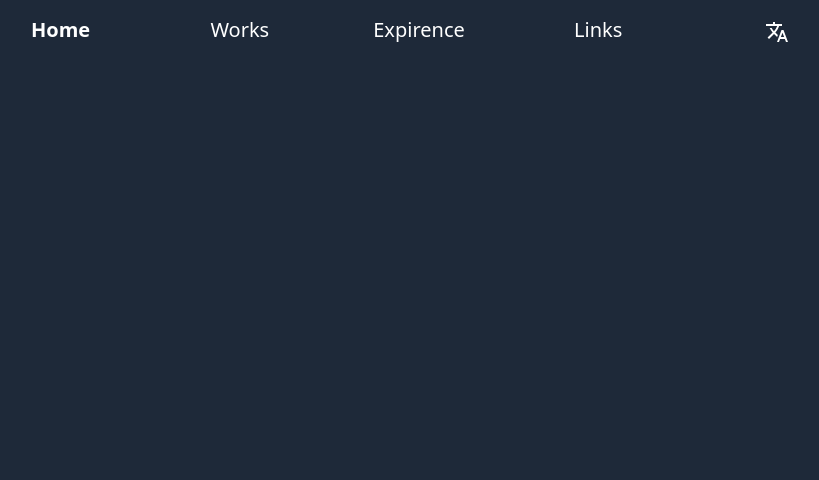
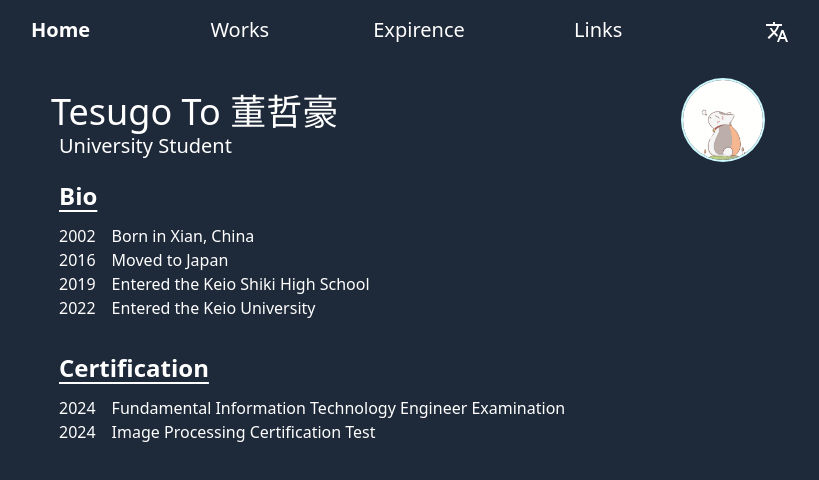
Before and after one commit to tetsugo02/my-homepage, a React (Vite) app: page /my-homepage/experience in a window 1280 px wide. Shown: the top 480 px of the page, without its empty margins (221-1040 px from the left). Built offline with nearby package versions, Linux system fonts and the light colour scheme.

Commit message:
デプロイ設定の更新とルーティングのベースパスを追加: gh-pagesのデプロイコマンドを修正し、アバター画像のパスを更新

```diff
--- a/package.json
+++ b/package.json
@@ -9,7 +9,7 @@
 		"build": "tsc -b && vite build",
 		"lint": "eslint .",
 		"preview": "vite preview",
-		"deploy": "npm run build && gh-pages -d build -m \"Updates --skip-ci\""
+		"deploy": "gh-pages -d dist"
 	},
 	"dependencies": {
 		"@emotion/react": "^11.14.0",
--- a/src/App.tsx
+++ b/src/App.tsx
@@ -5,11 +5,10 @@ import Works from "./components/pages/works";
 import Home from "./components/pages/home";
 import { BrowserRouter, Routes, Route } from "react-router";
 
-
 const App = () => {
 	return (
 		<div>
-			<BrowserRouter>
+			<BrowserRouter basename="/my-homepage">
 				<Background>
 					<Navbar />
 					<Routes>
--- a/src/components/organism/nameArea.tsx
+++ b/src/components/organism/nameArea.tsx
@@ -8,7 +8,7 @@ function NameArea() {
 				<h2 className="font-normal text-xl ml-2">University Student</h2>
 			</div>
 			<div className="flex justify-end mr-5">
-				<Avatar src="/avatar.JPG"></Avatar>
+				<Avatar src="/my-homepage/avatar.JPG"></Avatar>
 			</div>
 		</div>
 	);
--- a/vite.config.ts
+++ b/vite.config.ts
@@ -5,4 +5,5 @@ import tailwindcss from "@tailwindcss/vite";
 // https://vite.dev/config/
 export default defineConfig({
 	plugins: [react(), tailwindcss()],
+	base: "/my-homepage/",
 });
```
